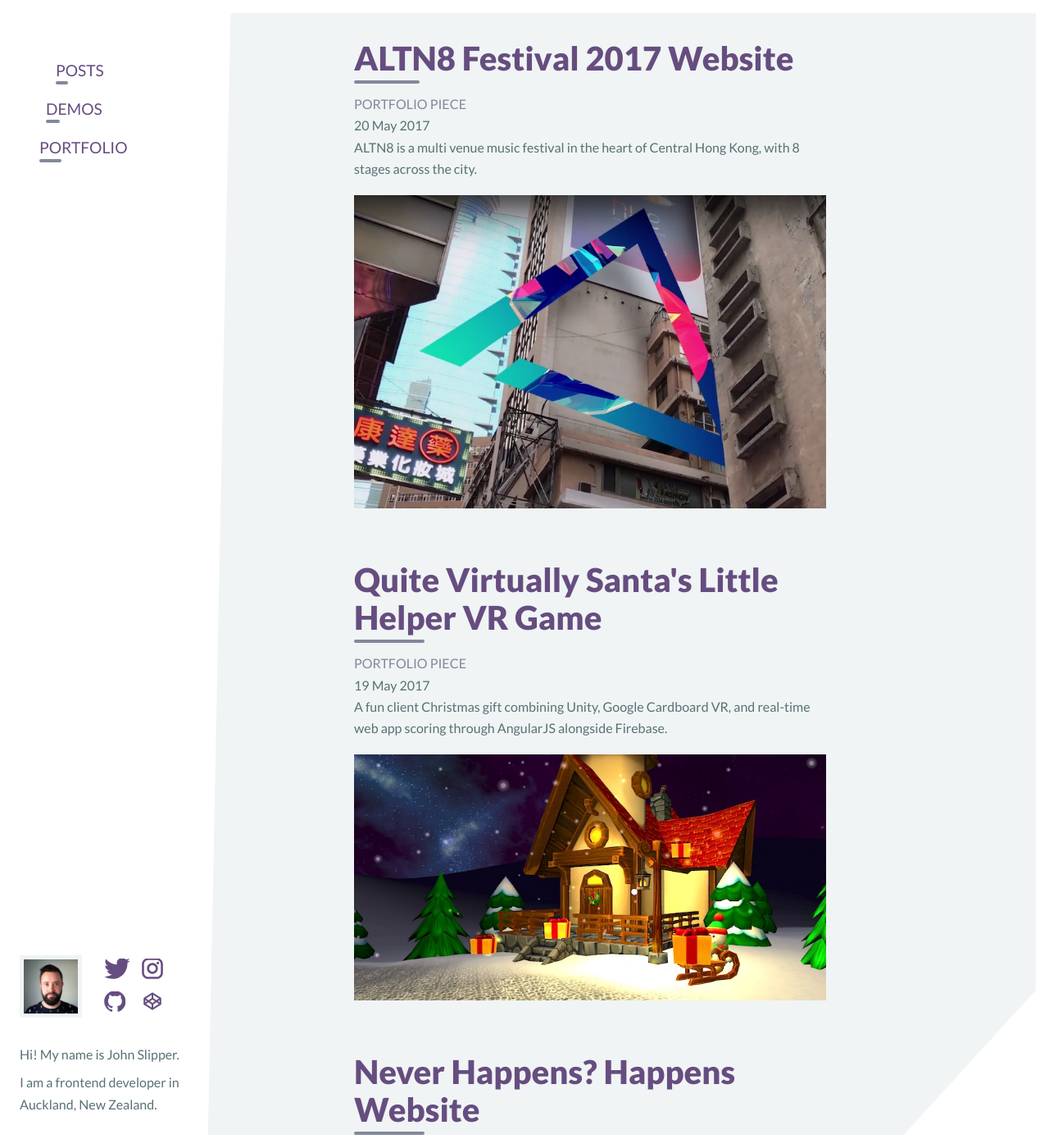
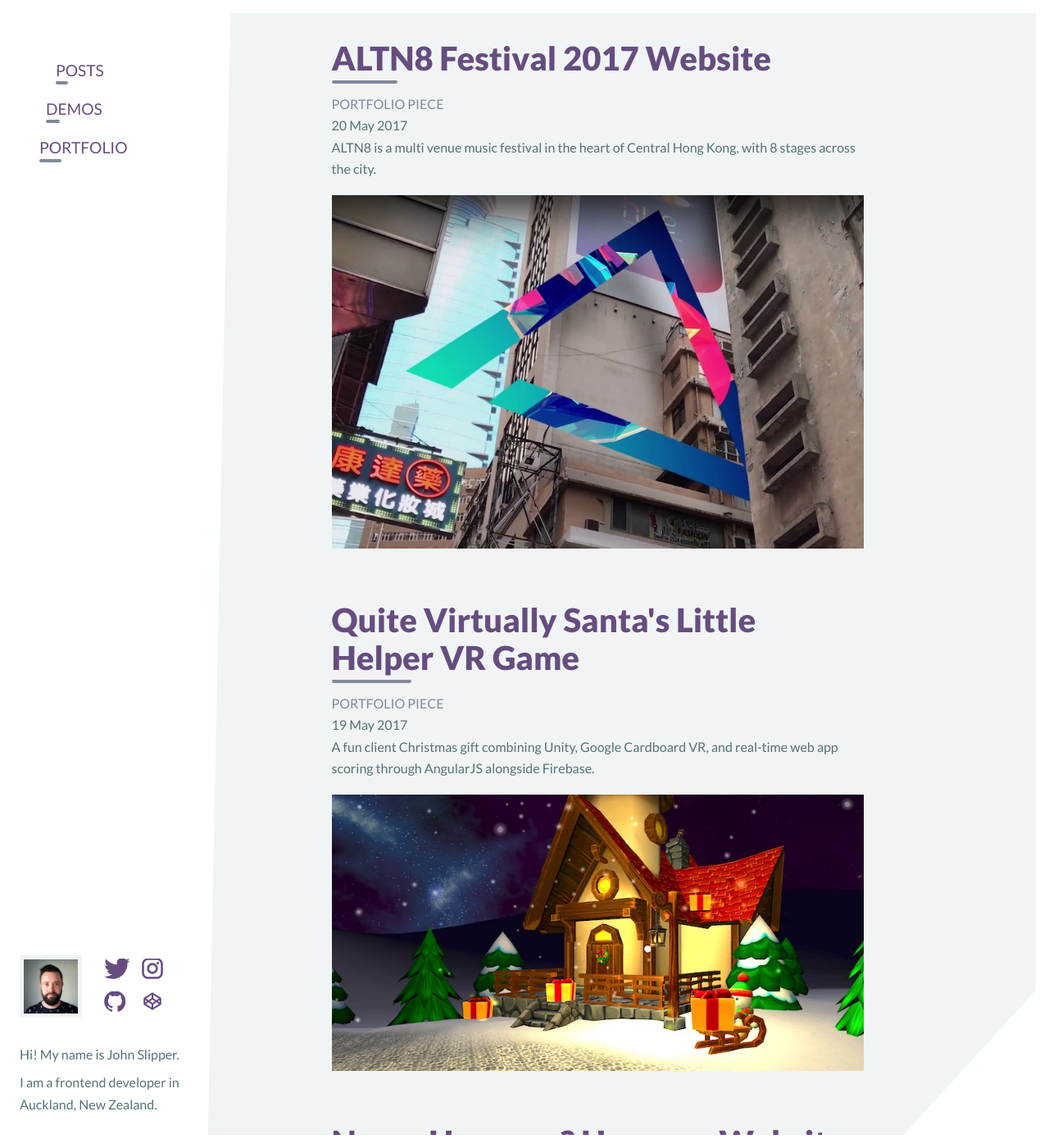
Before and after one commit to johnslipper/johnslipper.github.io, a Jekyll site: the page built from index.html, in a window 1280 px wide and 1400 px high. Shown: the whole window at 82% size. Built offline with Jekyll 4.4.1, drawn with Linux system fonts in a browser that asks for light colours.

Commit message:
Remove layout grid gap

```diff
--- a/_sass/_layout.scss
+++ b/_sass/_layout.scss
@@ -56,7 +56,6 @@
         .layout__wrapper {
             display: grid;
             grid-template: "sidebar content ..." / 2fr 4fr 1fr;
-            grid-gap: var(--layout-grid-gap);
         }
 
         .layout__header {
--- a/_sass/_variables.scss
+++ b/_sass/_variables.scss
@@ -24,7 +24,6 @@ $breakpoints-6: 96em;
     --layout-wrapper-padding-sm: var(--spacing-5);
     --layout-wrapper-padding-lg: var(--spacing-6);
     --layout-fixed-header-spacing: 6rem;
-    --layout-grid-gap: var(--spacing-7);
     @include defineColorVariable(
         --layout-wrapper-background-color,
         neutral,
```
